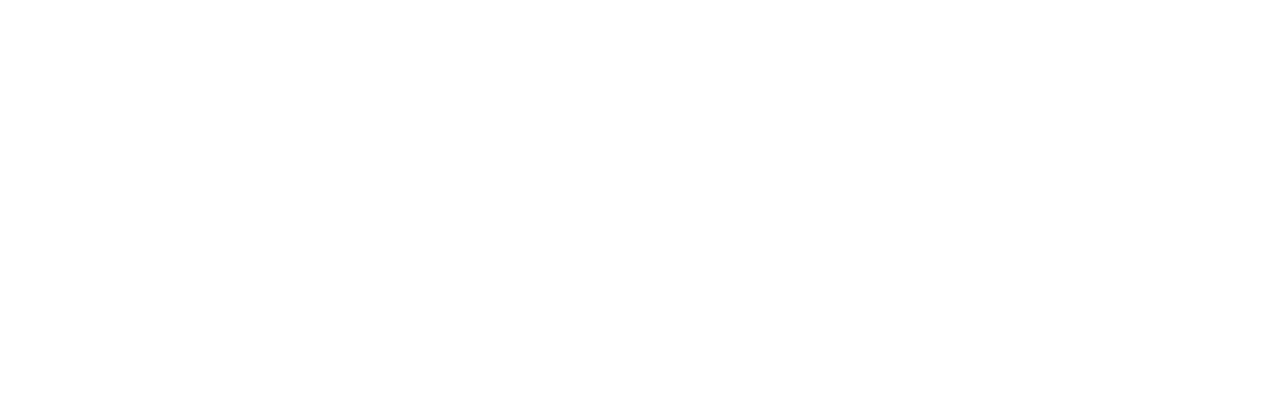
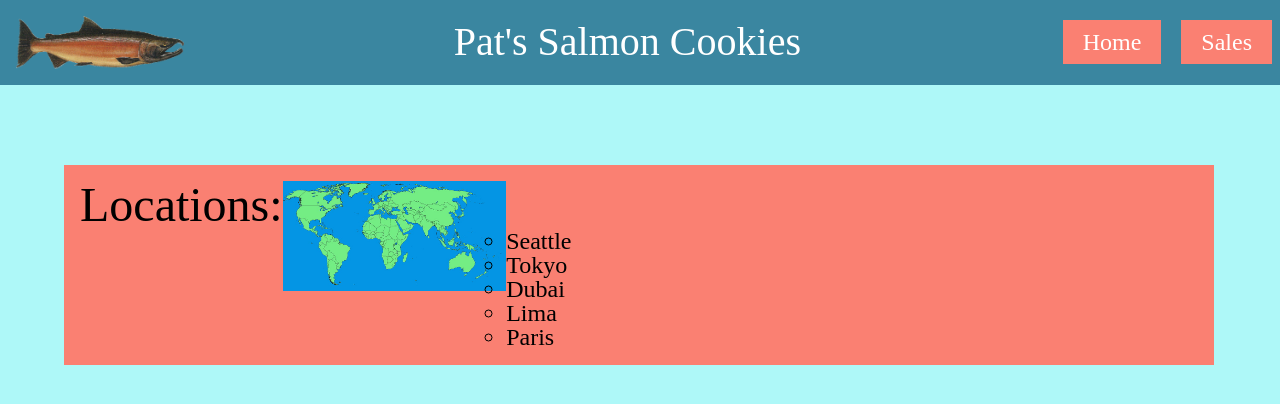
Before and after one commit to jow76/cookie-stand, a plain HTML site: page index.html in a window 1280 px wide. Drawn offline with Linux system fonts and the light colour scheme.

Commit message:
began home page

```diff
--- a/index.html
+++ b/index.html
@@ -3,10 +3,35 @@
 <head>
     <meta charset="UTF-8">
     <meta name="viewport" content="width=device-width, initial-scale=1.0">
-    <title>Document</title>
+    <title>Salmon Cookies</title>
+    <link rel="stylesheet" href="reset.css">
     <link rel="stylesheet" href="style.css">
 </head>
 <body>
-
+    <header>
+        <img src="images/salmon.png" alt="Salmon Cookies logo">
+        <h1>Pat's Salmon Cookies</h1>
+        <nav>
+            <ul>
+                <li><a href="index.html">Home</a></li>
+                <li><a href="sales.html">Sales</a></li>
+            </ul>
+        </nav>
+    </header>
+    <main>
+        <br>
+        <div id="locations">
+            <h3>Locations:</h3>
+            <img src="images/worldmap.jpg" alt="A map of the world">
+            <ul>
+                <li>Seattle</li>
+                <li>Tokyo</li>
+                <li>Dubai</li>
+                <li>Lima</li>
+                <li>Paris</li>
+            </ul>
+        </div>
+    </main>
+    <footer></footer>
 </body>
 </html>
--- /dev/null
+++ b/reset.css
@@ -0,0 +1,43 @@
+html, body, div, span, applet, object, iframe,
+h1, h2, h3, h4, h5, h6, p, blockquote, pre,
+a, abbr, acronym, address, big, cite, code,
+del, dfn, em, img, ins, kbd, q, s, samp,
+small, strike, strong, sub, sup, tt, var,
+b, u, i, center,
+dl, dt, dd, ol, ul, li,
+fieldset, form, label, legend,
+table, caption, tbody, tfoot, thead, tr, th, td,
+article, aside, canvas, details, embed,
+figure, figcaption, footer, header, hgroup,
+menu, nav, output, ruby, section, summary,
+time, mark, audio, video {
+	margin: 0;
+	padding: 0;
+	border: 0;
+	font-size: 100%;
+	font: inherit;
+	vertical-align: baseline;
+}
+/* HTML5 display-role reset for older browsers */
+article, aside, details, figcaption, figure,
+footer, header, hgroup, menu, nav, section {
+	display: block;
+}
+body {
+	line-height: 1;
+}
+ol, ul {
+	list-style: none;
+}
+blockquote, q {
+	quotes: none;
+}
+blockquote:before, blockquote:after,
+q:before, q:after {
+	content: '';
+	content: none;
+}
+table {
+	border-collapse: collapse;
+	border-spacing: 0;
+}
--- a/script.js
+++ b/script.js
@@ -34,10 +34,9 @@ Store.prototype.render = function(){
     const li = document.createElement("li");
     li.textContent = `Total : ${this.totalDailyCookies} cookies.`
     ul.appendChild(li)
-    const table = document.createElement("table")
-    const headerRow = document.createElement("tr")
-
     while(isTable==0){
+        const table = document.createElement("table")
+        const headerRow = document.createElement("tr")
         const article = document.createElement("article");
         container.appendChild(article);
         table.appendChild(headerRow)
--- a/style.css
+++ b/style.css
@@ -1,4 +1,95 @@
+html{
+    scroll-behavior: smooth;
+}
+
+*{
+    margin: 0;
+    padding: 0;
+    box-sizing: border-box;
+}
+
+body{
+    font-size: 1rem;
+}
+
+img{display: block;}
+
 table, th, td{
     border: 1px solid black;
     border-collapse: collapse;
 }
+header{
+    width: 100%;
+    background-color:rgba(0, 99, 133, 0.774);
+    display:flex;
+    justify-content: space-between;
+    align-items: center;
+    flex-wrap: wrap;
+}
+
+header img{
+    display: block;
+    width:200px;
+    min-width: 200px;
+    padding:1rem;
+}
+
+h1{
+    font-size: 2.5rem;
+    color:white;
+    position:relative;
+    text-align: center;
+}
+
+nav li{
+    display: inline-block;
+    font-size: 1.5rem;
+    margin: 0.5rem;
+}
+
+a:link, a:visited {
+    background-color: salmon;
+    color: white;
+    padding: 10px 20px;
+    text-align: center;
+    text-decoration: none;
+    display: inline-block;
+}
+
+a:hover, a:active {
+    background-color: rgb(250, 106, 90);
+}
+
+main{
+    height: 100vh;
+    background-color: rgb(174, 248, 248);
+}
+
+#locations{
+    background-color: salmon;
+    width:fit-content;
+    display: flex;
+    flex-wrap: wrap;
+    padding:1rem;
+    margin:5%;
+}
+
+#locations h3{
+    font-size: 3rem;
+}
+
+#locations ul{
+    display: flex;
+    flex-direction: column;
+    margin-top: 3rem;
+    list-style: circle;
+    font-size: 1.5rem;
+}
+
+#locations img{
+    display: flex;
+    width: 20%;
+    height:50%;
+    flex-direction: row;
+    justify-content: flex-start;
+}
```
Also changed, not shown: sales.html (+10 -0 lines), images/chinook.jpg (added), images/cutter.jpeg (added), images/family.jpg (added), images/fish.jpg (added), images/frosted-cookie.jpg (added), images/salmon.png (added), images/shirt.jpg (added), images/worldmap.jpg (added).
